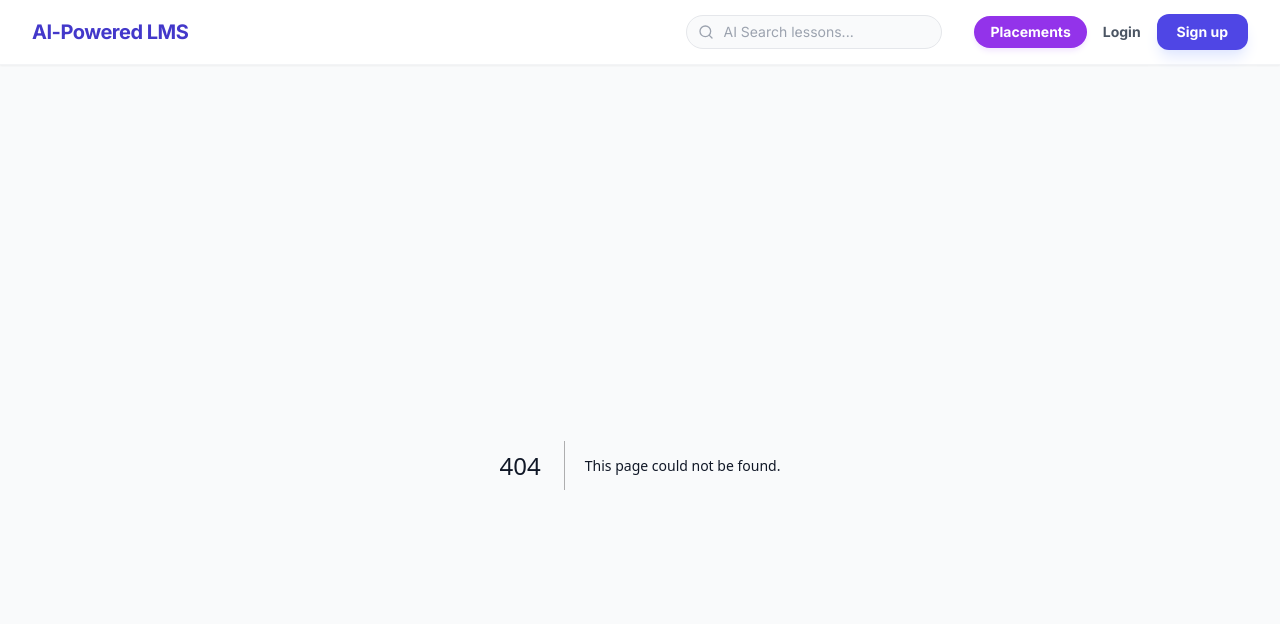
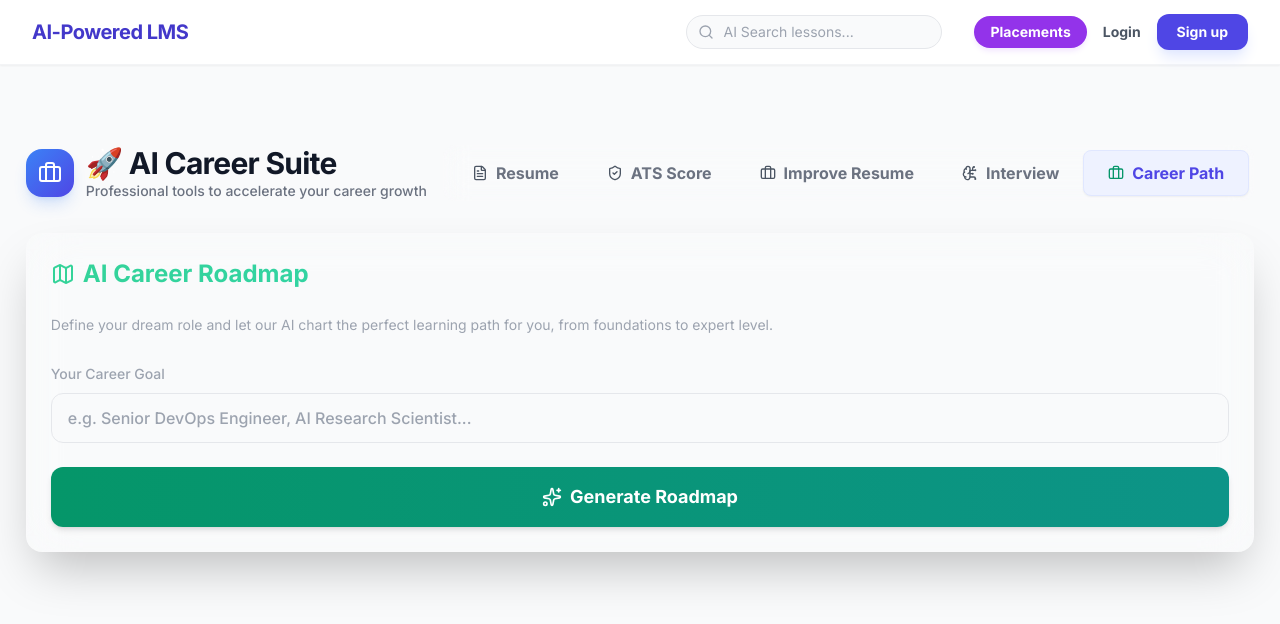
Before and after one commit to deekshith243/AI-Powered-LMS, a Next.js app in the folder frontend/: page /career/path in a window 1280 px wide. Before the commit this address had no page. Shown: the top 624 px of the page. Built offline with nearby package versions, Linux system fonts and the light colour scheme.

Commit message:
Restore AI Career Suite to Landing Page (+ top-level routes)

```diff
--- /dev/null
+++ b/frontend/src/app/career/ats/page.tsx
@@ -0,0 +1,14 @@
+'use client';
+
+import CareerSuite from '@/app/components/career/CareerSuite';
+import { Suspense } from 'react';
+
+export default function ATSPage() {
+  return (
+    <div className="max-w-7xl mx-auto px-4 py-8">
+      <Suspense fallback={<div className="animate-pulse bg-gray-100 h-96 rounded-2xl" />}>
+        <CareerSuite />
+      </Suspense>
+    </div>
+  );
+}
--- /dev/null
+++ b/frontend/src/app/career/improve/page.tsx
@@ -0,0 +1,14 @@
+'use client';
+
+import CareerSuite from '@/app/components/career/CareerSuite';
+import { Suspense } from 'react';
+
+export default function ImprovePage() {
+  return (
+    <div className="max-w-7xl mx-auto px-4 py-8">
+      <Suspense fallback={<div className="animate-pulse bg-gray-100 h-96 rounded-2xl" />}>
+        <CareerSuite />
+      </Suspense>
+    </div>
+  );
+}
--- /dev/null
+++ b/frontend/src/app/career/interview/page.tsx
@@ -0,0 +1,14 @@
+'use client';
+
+import CareerSuite from '@/app/components/career/CareerSuite';
+import { Suspense } from 'react';
+
+export default function InterviewPage() {
+  return (
+    <div className="max-w-7xl mx-auto px-4 py-8">
+      <Suspense fallback={<div className="animate-pulse bg-gray-100 h-96 rounded-2xl" />}>
+        <CareerSuite />
+      </Suspense>
+    </div>
+  );
+}
--- /dev/null
+++ b/frontend/src/app/career/path/page.tsx
@@ -0,0 +1,14 @@
+'use client';
+
+import CareerSuite from '@/app/components/career/CareerSuite';
+import { Suspense } from 'react';
+
+export default function CareerPathPage() {
+  return (
+    <div className="max-w-7xl mx-auto px-4 py-8">
+      <Suspense fallback={<div className="animate-pulse bg-gray-100 h-96 rounded-2xl" />}>
+        <CareerSuite />
+      </Suspense>
+    </div>
+  );
+}
--- /dev/null
+++ b/frontend/src/app/career/resume/page.tsx
@@ -0,0 +1,14 @@
+'use client';
+
+import CareerSuite from '@/app/components/career/CareerSuite';
+import { Suspense } from 'react';
+
+export default function ResumePage() {
+  return (
+    <div className="max-w-7xl mx-auto px-4 py-8">
+      <Suspense fallback={<div className="animate-pulse bg-gray-100 h-96 rounded-2xl" />}>
+        <CareerSuite />
+      </Suspense>
+    </div>
+  );
+}
--- a/frontend/src/app/components/career/CareerSuite.tsx
+++ b/frontend/src/app/components/career/CareerSuite.tsx
@@ -18,12 +18,12 @@ export default function CareerSuite() {
   const [activeTab, setActiveTab] = useState<'resume' | 'ats' | 'improve' | 'interview' | 'path'>('resume');
 
   React.useEffect(() => {
-    // Check pathname first
-    if (pathname.includes('/dashboard/resume')) setActiveTab('resume');
-    else if (pathname.includes('/dashboard/ats')) setActiveTab('ats');
-    else if (pathname.includes('/dashboard/improve')) setActiveTab('improve');
-    else if (pathname.includes('/dashboard/mock')) setActiveTab('interview');
-    else if (pathname.includes('/dashboard/career-path')) setActiveTab('path');
+    // Check pathname for /dashboard or /career routes
+    if (pathname.includes('/resume')) setActiveTab('resume');
+    else if (pathname.includes('/ats')) setActiveTab('ats');
+    else if (pathname.includes('/improve')) setActiveTab('improve');
+    else if (pathname.includes('/mock') || pathname.includes('/interview')) setActiveTab('interview');
+    else if (pathname.includes('/career-path') || pathname.includes('/career/path')) setActiveTab('path');
     else {
       // Fallback to search params for backward compatibility
       const tab = searchParams.get('tab');
--- a/frontend/src/app/page.tsx
+++ b/frontend/src/app/page.tsx
@@ -91,22 +91,56 @@ export default function Home() {
           ))}
         </div>
 
-        {/* Toggle Button for AI Career Suite */}
-        <div className="flex justify-center mt-6">
-          <button
-            onClick={() => setShowCareerSuite(!showCareerSuite)}
-            className="px-6 py-3 rounded-xl bg-gradient-to-r from-purple-500 to-pink-500 text-white font-semibold shadow-md hover:scale-105 transition"
-          >
-            {showCareerSuite ? "Hide AI Career Suite" : "Explore AI Career Suite"}
-          </button>
-        </div>
+        {/* 🚀 AI Career Suite (Restored) */}
+        <section className="max-w-7xl mx-auto px-6 py-12 scroll-mt-20">
+          <h2 className="text-3xl font-bold text-gray-900 mb-8 tracking-tight">🚀 AI Career Suite</h2>
+          <div className="grid grid-cols-1 md:grid-cols-3 lg:grid-cols-5 gap-6">
+            <div className="p-6 border border-gray-100 rounded-3xl hover:shadow-xl transition-all duration-300 hover:-translate-y-1 bg-white">
+              <h3 className="font-bold text-lg mb-1">Resume Generator</h3>
+              <p className="text-sm text-gray-500 mb-4">Build ATS-ready resume</p>
+              <Link href="/career/resume" className="text-indigo-600 font-bold text-sm hover:underline flex items-center gap-1 group">
+                Try Now
+                <ChevronRight className="w-4 h-4 group-hover:translate-x-1 transition-all" />
+              </Link>
+            </div>
 
-        {/* 🚀 Expandable AI Career Suite */}
-        {showCareerSuite && (
-          <section className="mt-8 animate-in fade-in slide-in-from-top-4 duration-500">
-            <AICareerPreview />
-          </section>
-        )}
+            <div className="p-6 border border-gray-100 rounded-3xl hover:shadow-xl transition-all duration-300 hover:-translate-y-1 bg-white">
+              <h3 className="font-bold text-lg mb-1">ATS Score</h3>
+              <p className="text-sm text-gray-500 mb-4">Check resume matching</p>
+              <Link href="/career/ats" className="text-indigo-600 font-bold text-sm hover:underline flex items-center gap-1 group">
+                Try Now
+                <ChevronRight className="w-4 h-4 group-hover:translate-x-1 transition-all" />
+              </Link>
+            </div>
+
+            <div className="p-6 border border-gray-100 rounded-3xl hover:shadow-xl transition-all duration-300 hover:-translate-y-1 bg-white">
+              <h3 className="font-bold text-lg mb-1">Improve Resume</h3>
+              <p className="text-sm text-gray-500 mb-4">AI-powered polishing</p>
+              <Link href="/career/improve" className="text-indigo-600 font-bold text-sm hover:underline flex items-center gap-1 group">
+                Try Now
+                <ChevronRight className="w-4 h-4 group-hover:translate-x-1 transition-all" />
+              </Link>
+            </div>
+
+            <div className="p-6 border border-gray-100 rounded-3xl hover:shadow-xl transition-all duration-300 hover:-translate-y-1 bg-white">
+              <h3 className="font-bold text-lg mb-1">Mock Interview</h3>
+              <p className="text-sm text-gray-500 mb-4">Practice tech interviews</p>
+              <Link href="/career/interview" className="text-indigo-600 font-bold text-sm hover:underline flex items-center gap-1 group">
+                Try Now
+                <ChevronRight className="w-4 h-4 group-hover:translate-x-1 transition-all" />
+              </Link>
+            </div>
+
+            <div className="p-6 border border-gray-100 rounded-3xl hover:shadow-xl transition-all duration-300 hover:-translate-y-1 bg-white">
+              <h3 className="font-bold text-lg mb-1">Career Path</h3>
+              <p className="text-sm text-gray-500 mb-4">Roadmap generator</p>
+              <Link href="/career/path" className="text-indigo-600 font-bold text-sm hover:underline flex items-center gap-1 group">
+                Try Now
+                <ChevronRight className="w-4 h-4 group-hover:translate-x-1 transition-all" />
+              </Link>
+            </div>
+          </div>
+        </section>
 
         {/* Popular Courses */}
         <section id="catalog" className="scroll-mt-20">
--- a/frontend/src/config/aiCareerRoutes.ts
+++ b/frontend/src/config/aiCareerRoutes.ts
@@ -1,7 +1,7 @@
 export const aiCareerRoutes = {
-  resume: "/dashboard/resume",
-  ats: "/dashboard/ats",
-  improve: "/dashboard/improve",
-  mock: "/dashboard/mock",
-  career: "/dashboard/career-path",
+  resume: "/career/resume",
+  ats: "/career/ats",
+  improve: "/career/improve",
+  mock: "/career/interview",
+  career: "/career/path",
 };
```
